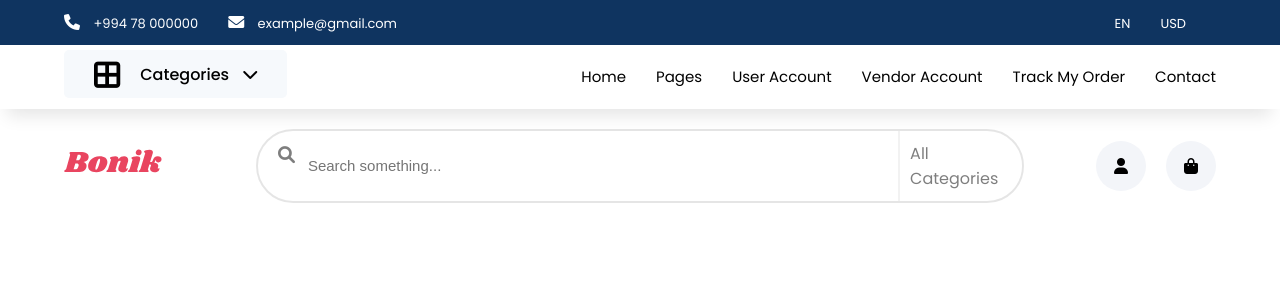
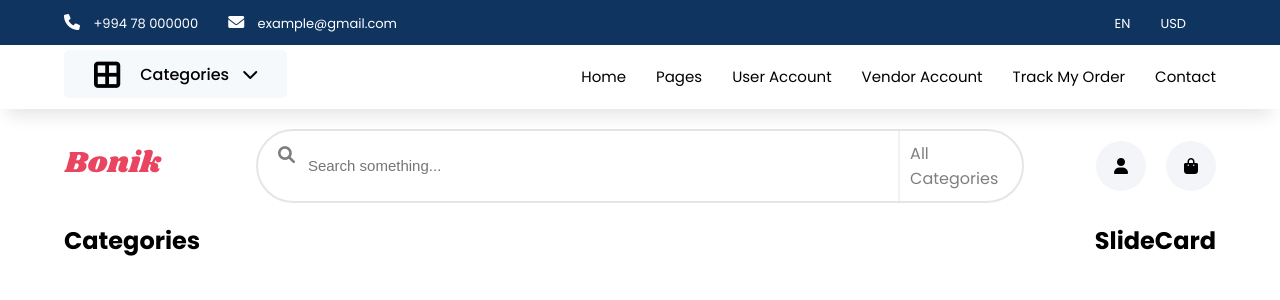
Before and after one commit to khazarglzd/e-commerce-app-react, a React (Create React App) app: page / in a window 1280 px wide. Shown: the top 300 px of the page. Built offline with nearby package versions, Linux system fonts and the light colour scheme.

Commit message:
adding components of mainpage

```diff
--- a/src/App.js
+++ b/src/App.js
@@ -1,6 +1,7 @@
 import React from "react";
 import Header from "./common/header/Header";
-import { BrowserRouter as Router, Switch } from "react-router-dom";
+import Pages from "./pages/Pages";
+import { BrowserRouter as Router, Switch, Route } from "react-router-dom";
 import "./App.css";
 
 export default function App() {
@@ -8,7 +9,11 @@ export default function App() {
     <>
       <Router>
         <Header />
-        <Switch></Switch>
+        <Switch>
+          <Route path="/" exact>
+            <Pages />
+          </Route>
+        </Switch>
       </Router>
     </>
   );
--- /dev/null
+++ b/src/components/mainpage/Categories.js
@@ -0,0 +1,11 @@
+import React from "react";
+
+const Categories = () => {
+  return (
+    <>
+      <h1>Categories</h1>
+    </>
+  );
+};
+
+export default Categories;
--- /dev/null
+++ b/src/components/mainpage/Home.js
@@ -0,0 +1,18 @@
+import React from "react";
+import Categories from "./Categories";
+import SlideCard from "./SlideCard";
+
+const Home = () => {
+  return (
+    <>
+      <section className="home">
+        <div className="container d_flex">
+          <Categories />
+          <SlideCard />
+        </div>
+      </section>
+    </>
+  );
+};
+
+export default Home;
--- /dev/null
+++ b/src/components/mainpage/SlideCard.js
@@ -0,0 +1,11 @@
+import React from "react";
+
+const SlideCard = () => {
+  return (
+    <>
+      <h1>SlideCard</h1>
+    </>
+  );
+};
+
+export default SlideCard;
--- /dev/null
+++ b/src/pages/Pages.js
@@ -0,0 +1,12 @@
+import React from "react";
+import Home from "../components/mainpage/Home";
+
+const Pages = () => {
+  return (
+    <>
+      <Home />
+    </>
+  );
+};
+
+export default Pages;
```
Also changed, not shown: src/components/mainpage/Home.css (added), src/components/mainpage/Slider.js (added).
